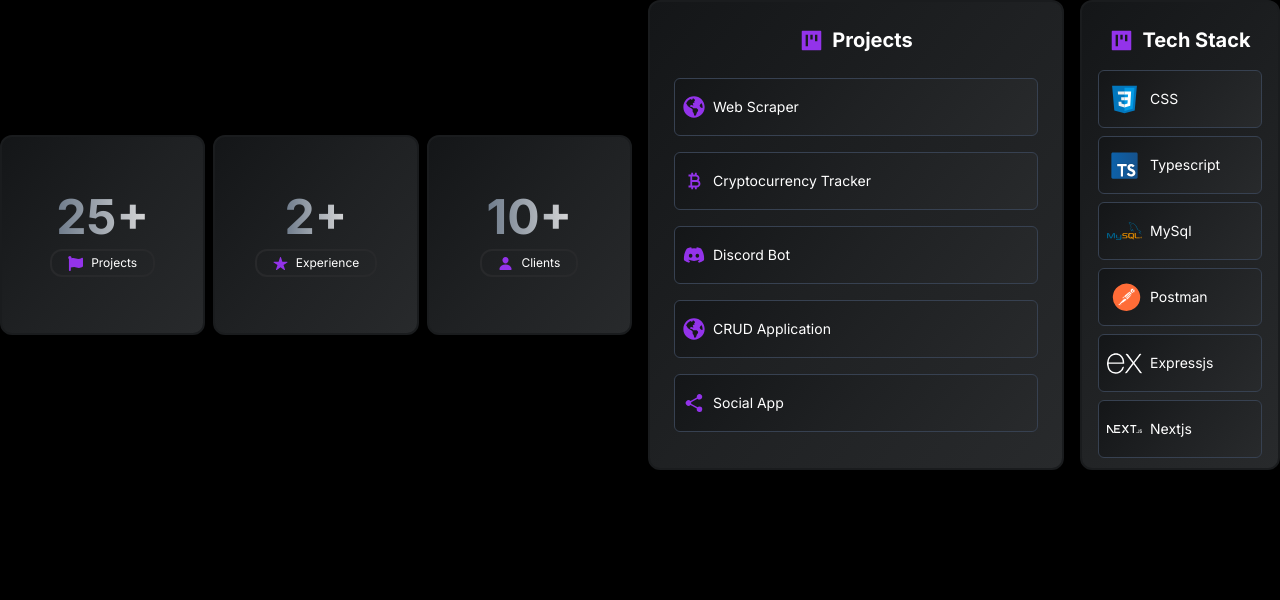
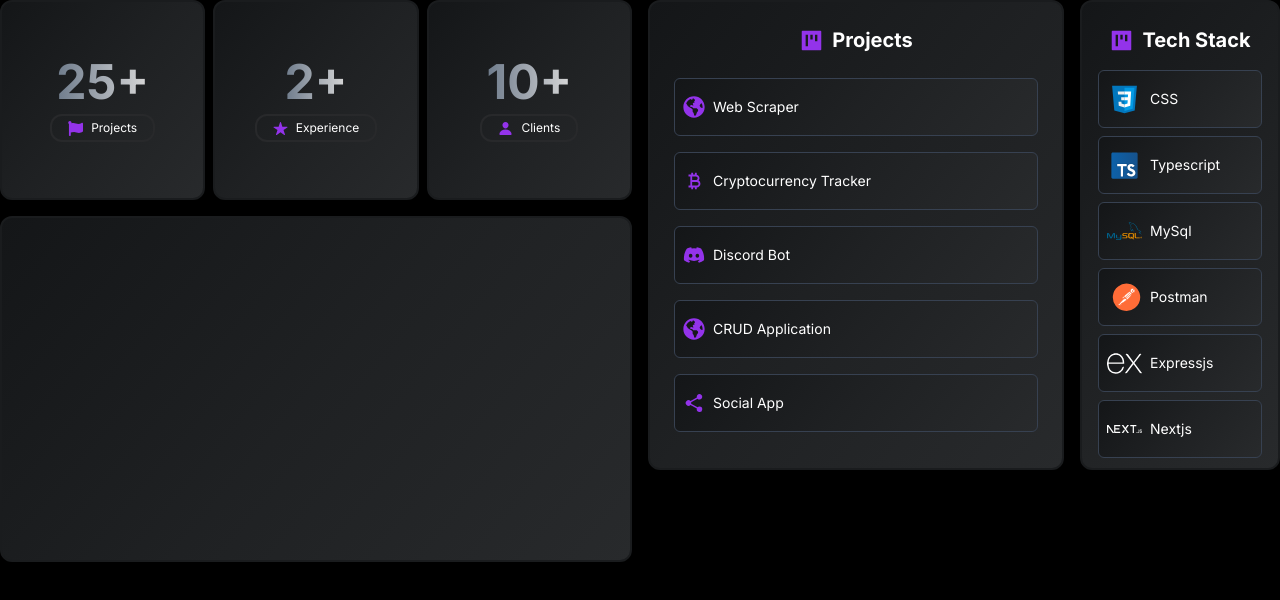
Before and after one commit to TanithFlory/personal-website, a Next.js app: page / in a window 1280 px wide. Shown: the top 600 px of the page. Built offline with nearby package versions, Linux system fonts and the light colour scheme.

Commit message:
Update: grid css

```diff
--- a/app/components/PersonalDetails/PersonalDetails.tsx
+++ b/app/components/PersonalDetails/PersonalDetails.tsx
@@ -0,0 +1,9 @@
+import Wrapper from "@/app/utils/Wrapper";
+
+export default function PersonalDetails() {
+  return (
+    <Wrapper className="col-span-3 h-[346px] row-span-2">
+      <div></div>
+    </Wrapper>
+  );
+}
--- a/app/components/Projects/Projects.tsx
+++ b/app/components/Projects/Projects.tsx
@@ -28,7 +28,7 @@ const projectsData = [
 
 export default function Projects() {
   return (
-    <Wrapper className="flex flex-col items-center justify-start col-span-2 h-[470px]">
+    <Wrapper className="flex flex-col items-center justify-start col-span-2 row-span-2 h-[470px]">
       <Title title="Projects" icon={images.ProjectsDisplay} />
       <div className="w-full space-y-4 my-6 px-6 ">
         {projectsData.map((item, index) => {
--- a/app/components/TechStack/TechStack.tsx
+++ b/app/components/TechStack/TechStack.tsx
@@ -54,7 +54,7 @@ export default function TechStack() {
     return () => clearInterval(interval);
   }, []);
   return (
-    <Wrapper className="col-span-1 h-[470px] px-4">
+    <Wrapper className="col-span-1 h-[470px] row-span-2 px-4">
       <Title title="Tech Stack" icon={images.ProjectsDisplay} />
       <div className="space-y-2 overflow-hidden mt-4" ref={setContainer}>
         {techStackData.map((item, index) => {
--- a/app/page.tsx
+++ b/app/page.tsx
@@ -1,3 +1,4 @@
+import PersonalDetails from "./components/PersonalDetails/PersonalDetails";
 import Projects from "./components/Projects/Projects";
 import Stats from "./components/Stats/Stats";
 import TechStack from "./components/TechStack/TechStack";
@@ -5,10 +6,11 @@ import TechStack from "./components/TechStack/TechStack";
 export default function Home() {
   return (
     <main>
-      <div className="max-w-[1550px] mx-auto grid grid-cols-2 gap-4 w-full  sm:grid-cols-4 md:grid-cols-3 xl:grid-cols-6">
+      <div className="grid grid-cols-2 gap-4 w-full max-w-screen-2xl sm:grid-cols-4 md:grid-cols-3 xl:grid-cols-6 mx-auto">
         <Stats />
         <Projects />
         <TechStack />
+        <PersonalDetails />
       </div>
     </main>
   );
```
